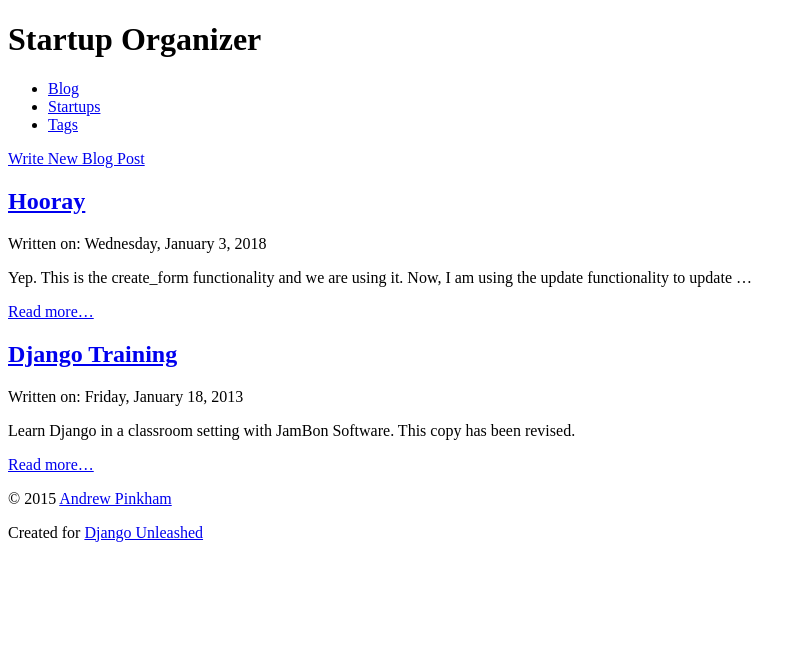
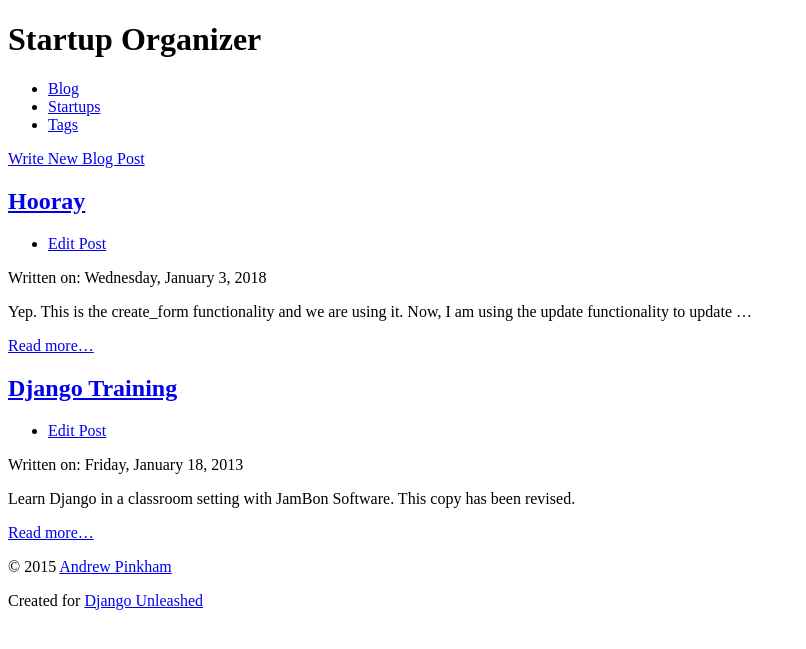
Before and after one commit to ktrainor/unleashed_project, a Django app: page /blog/ in a window 1280 px wide. Shown: the top 649 px of the page, without its empty margins (0-806 px from the left). Run offline with Django 3.2, Linux system fonts and the light colour scheme; data comes from the database, SQL or seed files in the repository; both versions use the stored data as it was after the commit.

Commit message:
fixed error in blog/post_list.html.  Link for update not appearing with each post.

```diff
--- a/blog/templates/blog/post_list.html
+++ b/blog/templates/blog/post_list.html
@@ -16,6 +16,11 @@
               <a href="{{ post.get_absolute_url }}">
                 {{ post.title|title }}</a>
             </h2>
+              <ul>
+                  <li>
+                    <a href="{{ post.get_update_url }}">
+                      Edit Post</a></li>
+              </ul>
             <p>
               Written on:
               <time datetime="{{ post.pub_date|date:"Y-m-d" }}">
```
Also changed, not shown: db.sqlite3.
